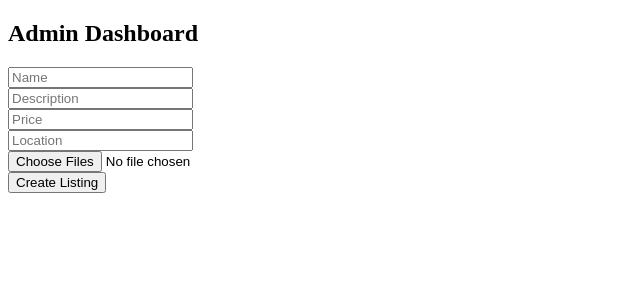
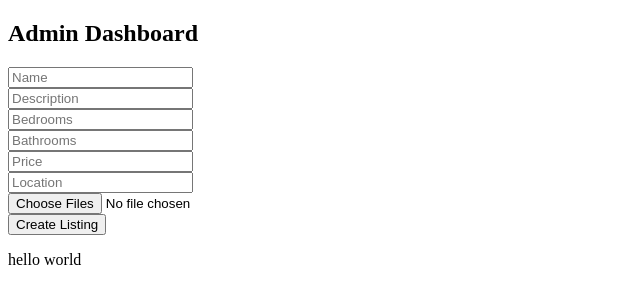
Before and after one commit to sangidahuda/Software_Engineering, a Flask app: template app/templates/admin_dashboard.html in a window 1280 px wide. Shown: the top 304 px of the page, without its empty margins (0-640 px from the left). Run offline with Flask 3, Linux system fonts and the light colour scheme; the template is opened without the code that fills it, so the values that code supplies are empty; the visitor is signed in with stand-in values (Sample User, id 1).

Commit message:
added bathroom and bedroom numbers to database

```diff
--- a/app/__init__.py
+++ b/app/__init__.py
@@ -1,13 +1,15 @@
 # app/__init__.py
 from flask import Flask
 from .extensions import db, login_manager
+from flask_migrate import Migrate
+
 
 def create_app():
     app = Flask(__name__)
     app.config['SECRET_KEY'] = '874y57843hfek43rsd4r4'
     app.config['SQLALCHEMY_DATABASE_URI'] = 'mysql+pymysql://root:Manchester10!@localhost/GSG'
     app.config['SQLALCHEMY_TRACK_MODIFICATIONS'] = False
-
+    migrate = Migrate(app, db)
 
     app.config['UPLOAD_FOLDER'] = '/Users/jorgegonzales/Desktop/WebsiteImages'
 
--- a/app/models.py
+++ b/app/models.py
@@ -31,6 +31,8 @@ class Message(db.Model):
 class PropertyListing(db.Model):
     id = db.Column(db.Integer, primary_key=True)
     title = db.Column(db.String(100), nullable=False)
+    bedrooms = db.Column(db.Integer, nullable=False)
+    bathrooms = db.Column(db.Integer, nullable=False)
     description = db.Column(db.Text, nullable=False)
     price = db.Column(db.Integer, nullable=False)
     location = db.Column(db.String(100), nullable=False)
--- a/app/routes.py
+++ b/app/routes.py
@@ -148,117 +148,6 @@ def send_message_to_user(user_id):
 
 #################################################################### for creating a new property listing
 
-# @main_bp.route('/create_property_listing', methods=['POST'])
-# @login_required
-# def create_property_listing():
-#     #use request.form to access form data
-#     title = request.form.get('title')
-#     description = request.form.get('description')
-#     price = request.form.get('price')
-#     location = request.form.get('location')
-#     user_id = 1
-
-#     # Convert price to an integer
-#     try:
-#         price = int(price)
-#     except ValueError:
-#         flash('Price must be a number.')
-#         return redirect(url_for('main.admin_dashboard.'))
-
-#     new_property = PropertyListing(title=title, description=description, price=price, location=location)
-
-#     db.session.add(new_property)
-#     db.session.commit()
-
-#     flash('Property listing created successfully.')
-#     return redirect(url_for('main.admin_dashboard'))
-###############################################################################################
-# ALLOWED_EXTENSIONS = {'jpg', 'jpeg', 'png'}
-# def allowed_file(filename):
-#     return '.' in filename and filename.rsplit('.', 1)[1].lower() in ALLOWED_EXTENSIONS
-
-# @main_bp.route('/create_property_listing', methods=['POST'])
-# @login_required
-# def create_property_listing():
-#     if 'image' not in request.files:
-#         flash('No image part')
-#         return redirect(request.url)
-#     image = request.files['image']
-#     if image.filename == '':
-#         flash('No image selected for uploading')
-#         return redirect(request.url)
-
-#     # Validate and save the image
-#     if image and allowed_file(image.filename):
-#         filename = secure_filename(image.filename)
-#         image_path = os.path.join(current_app.config['UPLOAD_FOLDER'], filename)
-#         image.save(image_path)
-#     else:
-#         flash('Allowed image types are -> jpg, jpeg, png')
-#         return redirect(request.url)
-
-#     title = request.form.get('title')
-#     description = request.form.get('description')
-#     price = request.form.get('price')
-#     location = request.form.get('location')
-
-#     # Convert price to an integer
-#     try:
-#         price = int(price)
-#     except ValueError:
-#         flash('Price must be a number.')
-#         return redirect(url_for('main.admin_dashboard'))
-
-#     # Save the new property listing with the image
-#     new_property = PropertyListing(title=title, description=description, price=price, location=location)
-#     db.session.add(new_property)
-#     db.session.commit()
-
-#     flash('Property listing created successfully.')
-#     return redirect(url_for('main.admin_dashboard'))
-#######################################################################
-# ALLOWED_EXTENSIONS = {'jpg', 'jpeg', 'png'}
-
-# def allowed_file(filename):
-#     return '.' in filename and \
-#            filename.rsplit('.', 1)[1].lower() in ALLOWED_EXTENSIONS
-
-
-# @main_bp.route('/create_property_listing', methods=['POST'])
-# @login_required
-# def create_property_listing():
-#     title = request.form.get('title')
-#     description = request.form.get('description')
-#     price = request.form.get('price')
-#     location = request.form.get('location')
-
-#     try:
-#         price = int(price)
-#     except ValueError:
-#         flash('Price must be a number.')
-#         return redirect(url_for('main.admin_dashboard'))
-
-#     # Create the new property listing
-#     new_property = PropertyListing(title=title, description=description, price=price, location=location)
-#     db.session.add(new_property)
-
-#     images = request.files.getlist('images')
-#     for image in images:
-#         if image and allowed_file(image.filename):
-#             filename = secure_filename(image.filename)
-#             image_path = os.path.join(current_app.config['UPLOAD_FOLDER'], filename)
-#             image.save(image_path)
-#             # Create a new Photo instance for each image
-#             new_photo = Photos(photo=filename, property=new_property)
-#             db.session.add(new_photo)
-#         else:
-#             flash('Some images were not saved. Allowed image types are -> jpg, jpeg, png')
-
-#     db.session.commit()
-
-#     flash('Property listing and associated images uploaded successfully.')
-#     return redirect(url_for('main.admin_dashboard'))
-
 # Helper function to check allowed file extensions
 ALLOWED_EXTENSIONS = {'jpg', 'jpeg', 'png'}
 def allowed_file(filename):
@@ -268,17 +157,19 @@ def allowed_file(filename):
 @login_required
 def create_property_listing():
     if request.method == 'POST':
+        # Check if the post request has the file part
         if 'images' not in request.files:
             flash('No images part')
             return redirect(request.url)
 
         images = request.files.getlist('images')
-
+        # in this if block we are checking if the file is present or not.
         if not images or any(image.filename == '' for image in images):
             flash('No image selected for uploading')
             return redirect(request.url)
-
+        # array to store the uploaded filenames
         uploaded_filenames = []
+        # Save the uploaded images
         for image in images:
             if image and allowed_file(image.filename):
                 filename = secure_filename(image.filename)
@@ -289,6 +180,10 @@ def create_property_listing():
                 flash('Allowed image types are -> jpg, jpeg, png')
                 return redirect(request.url)
 
+        ############
+        bedrooms = request.form.get('bedrooms')
+        bathrooms = request.form.get('bathrooms')
+        ##########
         # Form data
         title = request.form.get('title')
         description = request.form.get('description')
@@ -302,7 +197,14 @@ def create_property_listing():
             flash('Price must be a number.')
             return redirect(url_for('main.admin_dashboard'))
 
-        new_property = PropertyListing(title=title, description=description, price=price, location=location)
+        try:
+           bedrooms = int(request.form.get('bedrooms'))
+           bathrooms = int(request.form.get('bathrooms'))
+        except ValueError:
+            flash('Bedrooms and Bathrooms must be numbers.')
+            return redirect(url_for('main.admin_dashboard'))
+
+        new_property = PropertyListing(title=title, description=description, price=price, location=location, bedrooms=bedrooms, bathrooms=bathrooms )
         db.session.add(new_property)
         db.session.flush()  # This is used to get the id of the new_property before committing
 
--- a/app/templates/admin_dashboard.html
+++ b/app/templates/admin_dashboard.html
@@ -21,28 +21,15 @@
         enctype="multipart/form-data"
       >
         <input type="text" name="title" placeholder="Name" required /><br />
-        <input
-          type="text"
-          name="description"
-          placeholder="Description"
-          required
-        /><br />
+        <input type="text" name="description" placeholder= "Description" required /><br />
+        <input type="number" name="bedrooms" placeholder="Bedrooms" required /><br />
+        <input type="number" name="bathrooms" placeholder="Bathrooms" required /><br />
         <input type="number" name="price" placeholder="Price" required /><br />
-        <input
-          type="text"
-          name="location"
-          placeholder="Location"
-          required
-        /><br />
-        <input
-          type="file"
-          name="images"
-          accept="image/jpeg, image/png"
-          multiple
-          required
-        /><br />
+        <input type="text" name="location" placeholder="Location" required /><br />
+        <input type="file" name="images" accept="image/jpeg, image/png" multiple required/><br />
         <button type="submit">Create Listing</button>
       </form>
+      <p>hello world</p>
     </div>
     <!-- script that get and populates the list of the clients who have sent a message -->
     <script>
```
Also changed, not shown: migrations/versions/0af48b2b9540_.py (added, +42 -0 lines).
